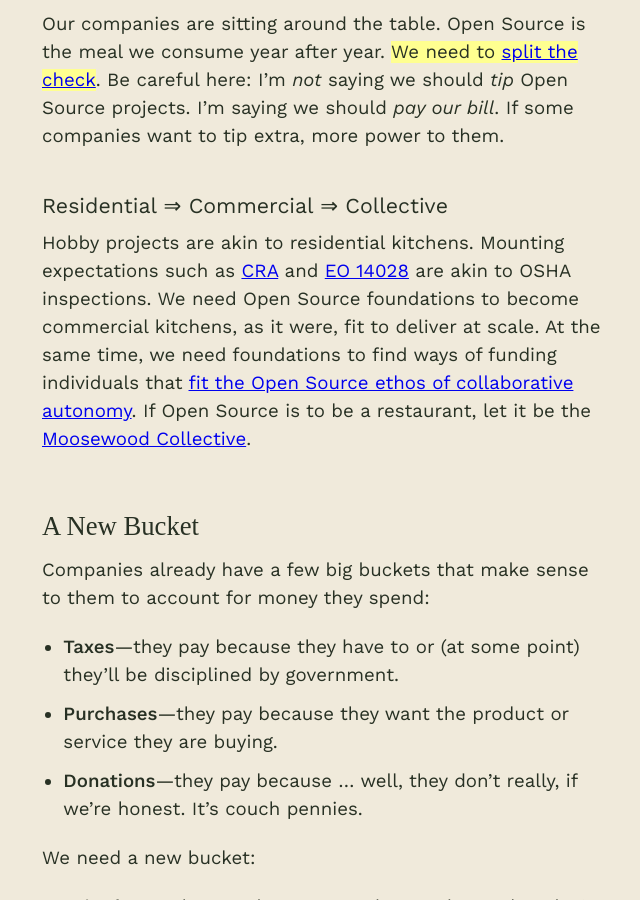
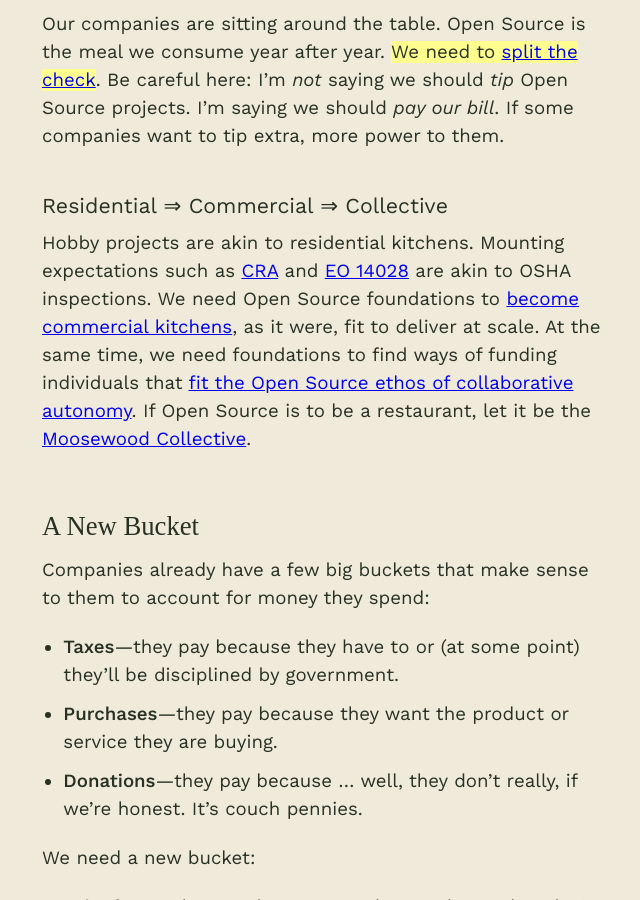
Before and after one commit to chadwhitacre/openpath, a Jekyll site: the page built from _posts/2024-04-05-open-source-is-a-restaurant.md, in a window 1280 px wide and 900 px high, scrolled down 2674 px. Shown: the whole window, without its empty margins (318-958 px from the left). Built offline with Jekyll 4.4.1, drawn with Linux system fonts in a browser that asks for light colours; some web fonts are replaced; comment, search, counter and statistics services are not loaded; some of the changed lines change nothing that is shown.

Commit message:
Add forward link

```diff
--- a/_posts/2024-04-05-open-source-is-a-restaurant.md
+++ b/_posts/2024-04-05-open-source-is-a-restaurant.md
@@ -104,7 +104,7 @@ Hobby projects are akin to residential kitchens. Mounting expectations such as
 and [EO
 14028](https://www.nist.gov/itl/executive-order-14028-improving-nations-cybersecurity)
 are akin to OSHA inspections. We need Open Source foundations to
-become commercial kitchens, as it were, fit to deliver at scale. At the same
+[become commercial kitchens](/2024/the-future-of-foss-foundations/), as it were, fit to deliver at scale. At the same
 time, we need foundations to find ways of funding individuals that [fit the
 Open Source ethos of collaborative
 autonomy](/2024/a-vision-for-software-commons/#the-heart-of-open-source). If
```
